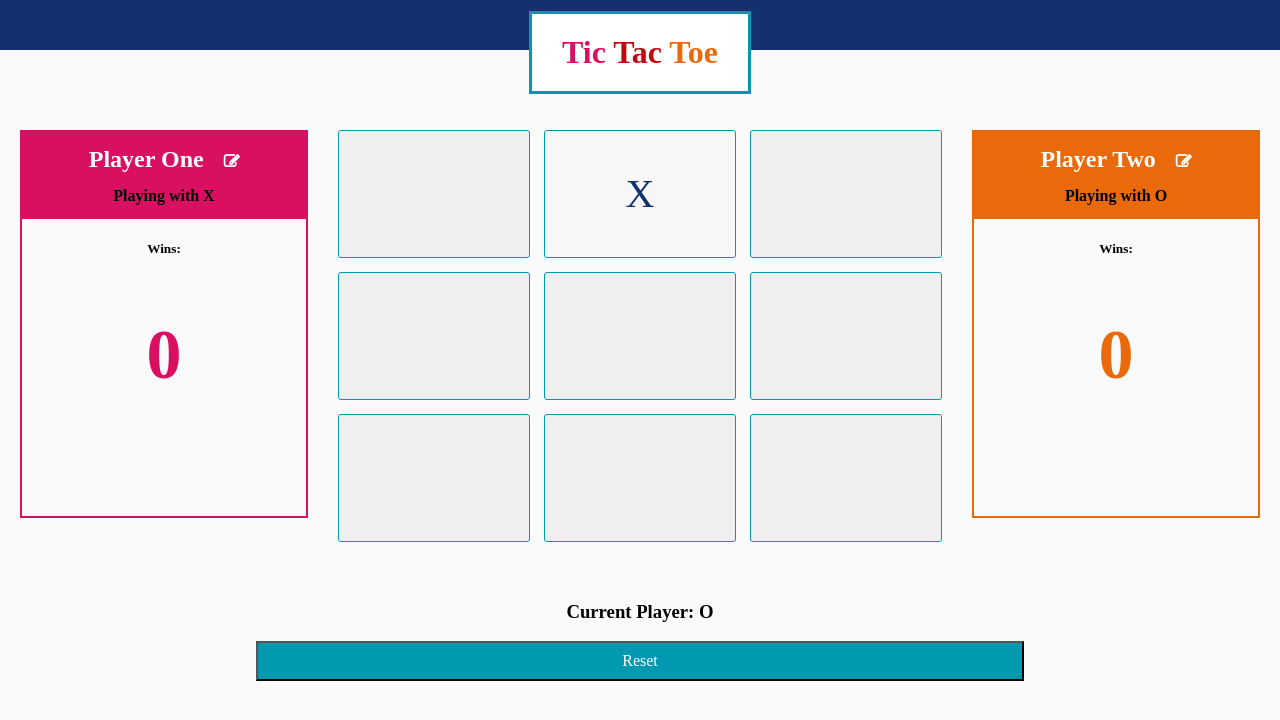
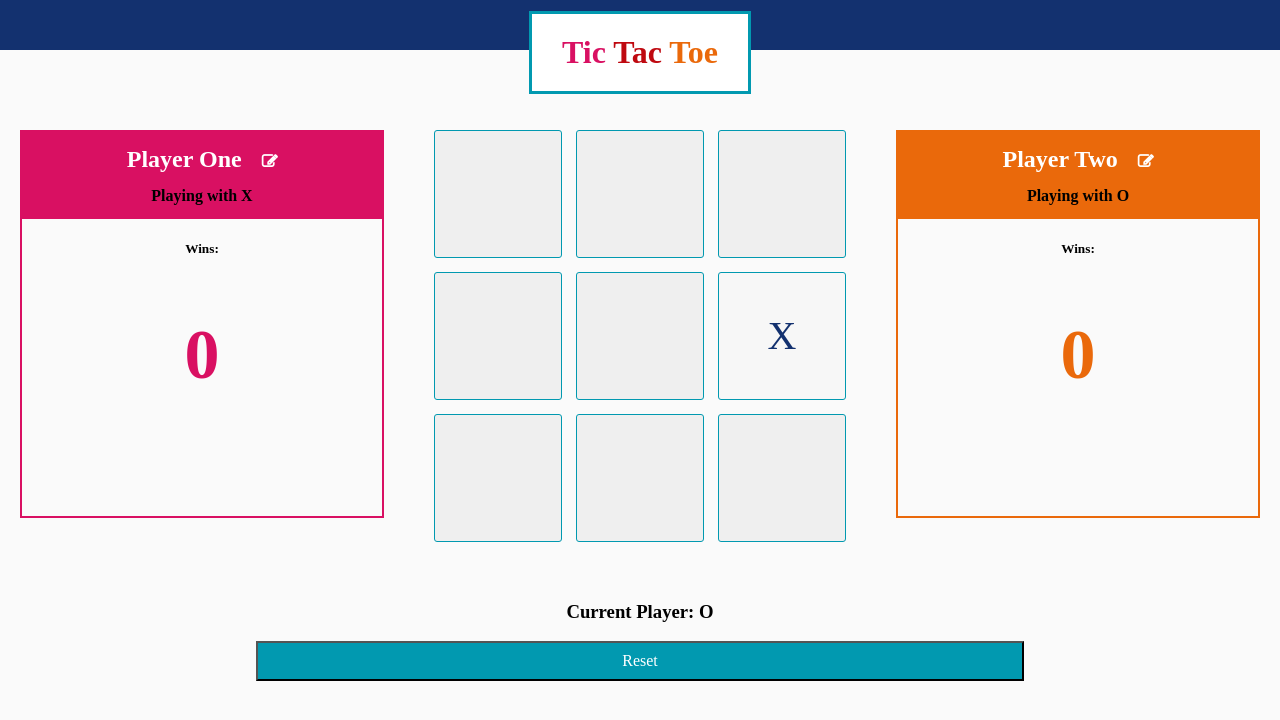
Before and after one commit to bstanger/tictactoe, a plain HTML site: page index.html in a window 1280 px wide. Both pictures are taken after a click on the button 640 px from the left and 194 px from the top of the page. Drawn offline with Linux system fonts and the light colour scheme; a web font is replaced by a local one.

Commit message:
Add rotation on click

```diff
--- a/app.js
+++ b/app.js
@@ -36,6 +36,11 @@
     checkForTie();
     return;
   };
+
+  // var rotateBoardData = function(board){
+  //
+  //
+  // };
 
   var checkForRowColStreak = function(data){
     for(var i = 0; i < data.length; i++){
@@ -105,6 +110,7 @@
   var boardSqs = document.getElementsByClassName('board__sq');
   var resultMsgEl = document.getElementsByClassName('result-msg')[0];
   var boardEl = document.getElementsByClassName('board')[0];
+  var rotationDeg = 0;
 
   // Click Events ////////////////////////////////////////////
 
@@ -113,12 +119,31 @@
     if(clickedSq.disabled === true) return;
 
     // Change presentation
-    clickedSq.innerHTML = gameState.currentPlayToken;
+    clickedSq.appendChild(document.createElement('span'));
+    clickedSq.querySelector('span').innerHTML = gameState.currentPlayToken;
     clickedSq.disabled = true;
 
     var clickedRow = parseInt(clickedSq.dataset.row);
     var clickedCol = parseInt(clickedSq.dataset.col);
     updateModelOnSquareClick(clickedRow, clickedCol);
+
+    rotateSquare();
+    triggerGravity();
+  };
+
+  var rotateSquare = function(){
+    rotationDeg += 90;
+    boardEl.style.transform = 'rotate(' + rotationDeg + 'deg)';
+    var boardSpans = document.querySelectorAll('.board__sq span');
+    if(rotationDeg === 90 || rotationDeg % 270 === 0){
+      for(var i = 0; i < boardSpans.length; i++){
+        boardSpans[i].classList.add('is-rotated');
+      }
+    } else {
+      for(var i = 0; i < boardSpans.length; i++){
+        boardSpans[i].classList.remove('is-rotated');
+      }
+    }
   };
 
   var editName = function(event){
--- a/styles.css
+++ b/styles.css
@@ -49,11 +49,12 @@ button:focus {
   flex: 0 1 auto;
   position: relative;
   min-width: 350px;
-  margin: 0 30px;
+  margin: 0 50px;
   display: inline-grid;
   grid-template-rows: repeat(3, 10vw);
-  grid-template-columns: repeat(3, 15vw);
+  grid-template-columns: repeat(3, 10vw);
   grid-gap: 14px;
+  transition: transform 1000ms;
 }
 
 .board.with-game-over .board__sq {
@@ -64,6 +65,7 @@ button:focus {
 }
 
 .board__sq {
+  position: relative;
   border: 1px solid #0199b0;
   margin: 0;
   box-sizing: border-box;
@@ -77,6 +79,18 @@ button:focus {
 
 .board__sq:not([disabled]):hover {
   border: 2px solid #13316f;
+}
+
+.board__sq span {
+  position: absolute;
+  width: 100px;
+  height: 100px;
+  top: calc(50% - 50px);
+  left: calc(50% - 50px);
+}
+
+.board__sq span.is-rotated {
+  transform: rotate(-90deg);
 }
 
 /* .board__sq:not([disabled]):hover::after {
```
